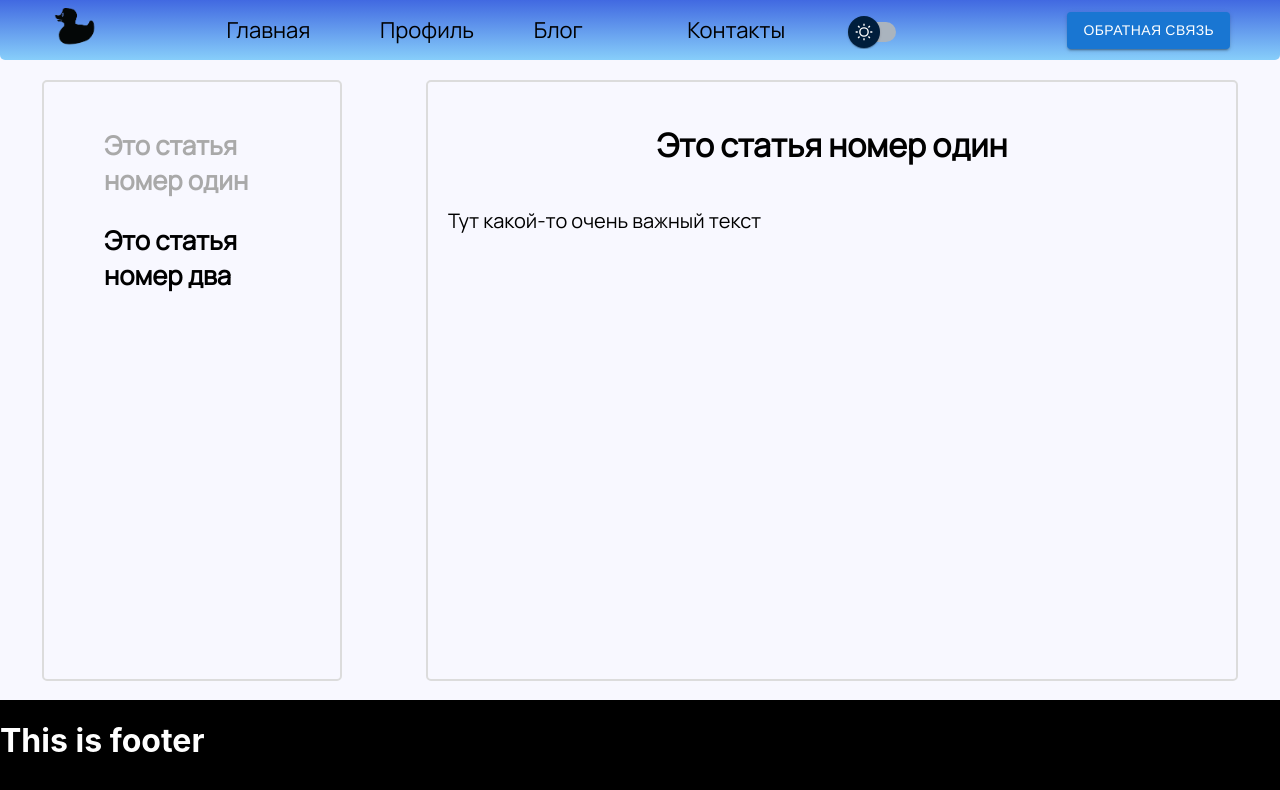
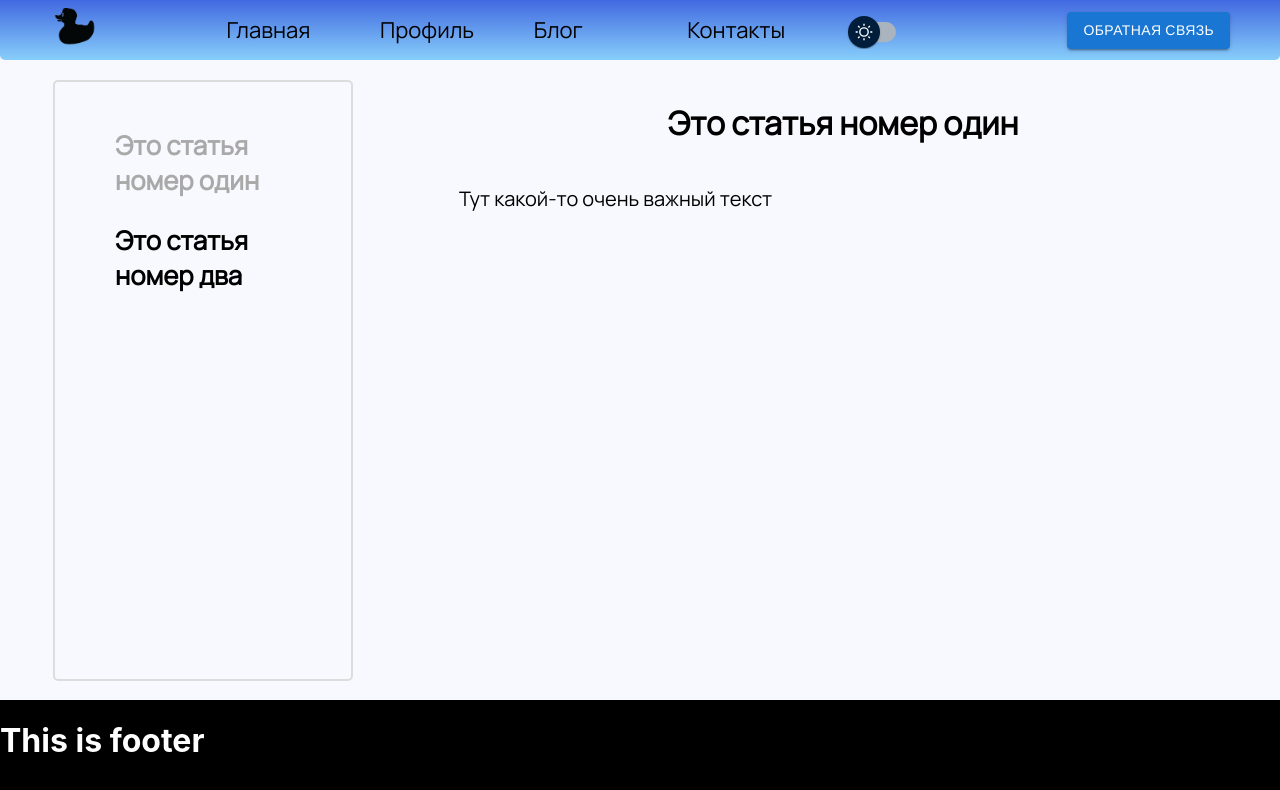
Before and after one commit to Deadduck89/portfolio, a React (Create React App) app: page /blog/1 in a window 1280 px wide. Shown: the top 790 px of the page. Built offline with nearby package versions, Linux system fonts and the light colour scheme; a web font is replaced by a local one.

Commit message:
Text decorations for links

```diff
--- a/src/Components/Content/BlogPage/BlogPage.module.css
+++ b/src/Components/Content/BlogPage/BlogPage.module.css
@@ -22,6 +22,9 @@
     border-radius: 5px;
     font-family: Manrope, Roboto;
 }
+.headlineBlock a:hover{
+    text-decoration: underline;
+}
 .blogDark .blogListElement {
     color: #DCDCDC;
 }
@@ -29,9 +32,6 @@
 .blogText {
     width: 60%;
     margin-bottom: 20px;
-    padding: 20px;
-    border: #DCDCDC 2px solid;
-    border-radius: 5px;
     font-family: Manrope, Roboto;
 }
 .blogText h1 {
--- a/src/Components/Content/ProfilePage/ProfilePage.module.css
+++ b/src/Components/Content/ProfilePage/ProfilePage.module.css
@@ -24,6 +24,12 @@
 .mainDark .infoProjects a{
     color: #DCDCDC;
 }
+.infoProjects a{
+    text-decoration: underline;
+}
+.infoProjects a:hover{
+    text-decoration: none;
+}
 
 .photo {
     width: 30%;
```
